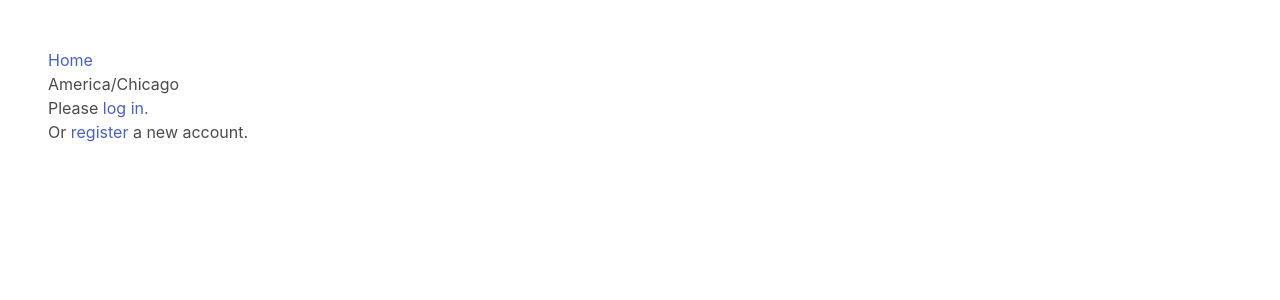
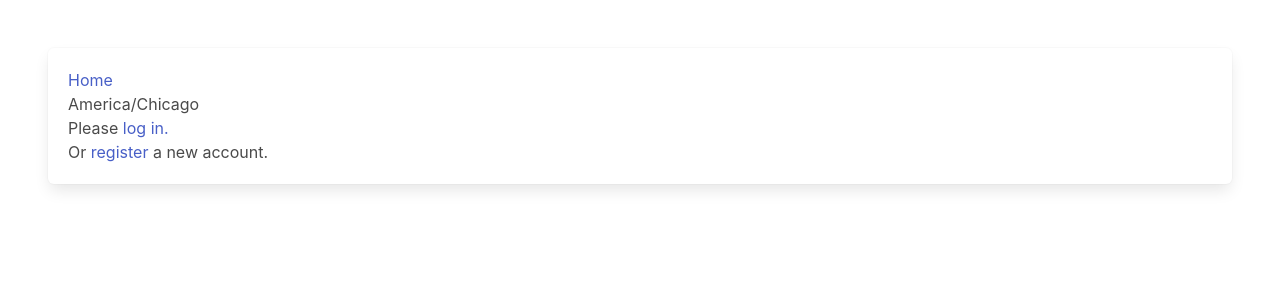
Before and after one commit to nvp85/schedule, a Django app: template templates/home.html in a window 1280 px wide. Shown: the top 300 px of the page. Run offline with Django 3.2, Linux system fonts and the light colour scheme; the template is opened without the code that fills it, so the values that code supplies are empty.

Commit message:
modify base.html, add some bulma styles

```diff
--- a/templates/base.html
+++ b/templates/base.html
@@ -14,12 +14,18 @@
 </head>
 <body>
     <section class="section">
+        <div class="columns">
+            <div class="column">
+                <div class="box">
                 <p><a href="{% url 'home' %}">Home</a></p>
                 {% load tz %}
                 {% get_current_timezone as TIME_ZONE %}
                 <p>{{ TIME_ZONE }}</p>
                 {% block content %}
                 {% endblock %}
+                </div>
+            </div>
+        </div>
     </section>
 </body>
 </html>
```
Lines whose indentation alone changed are shown as unchanged.
